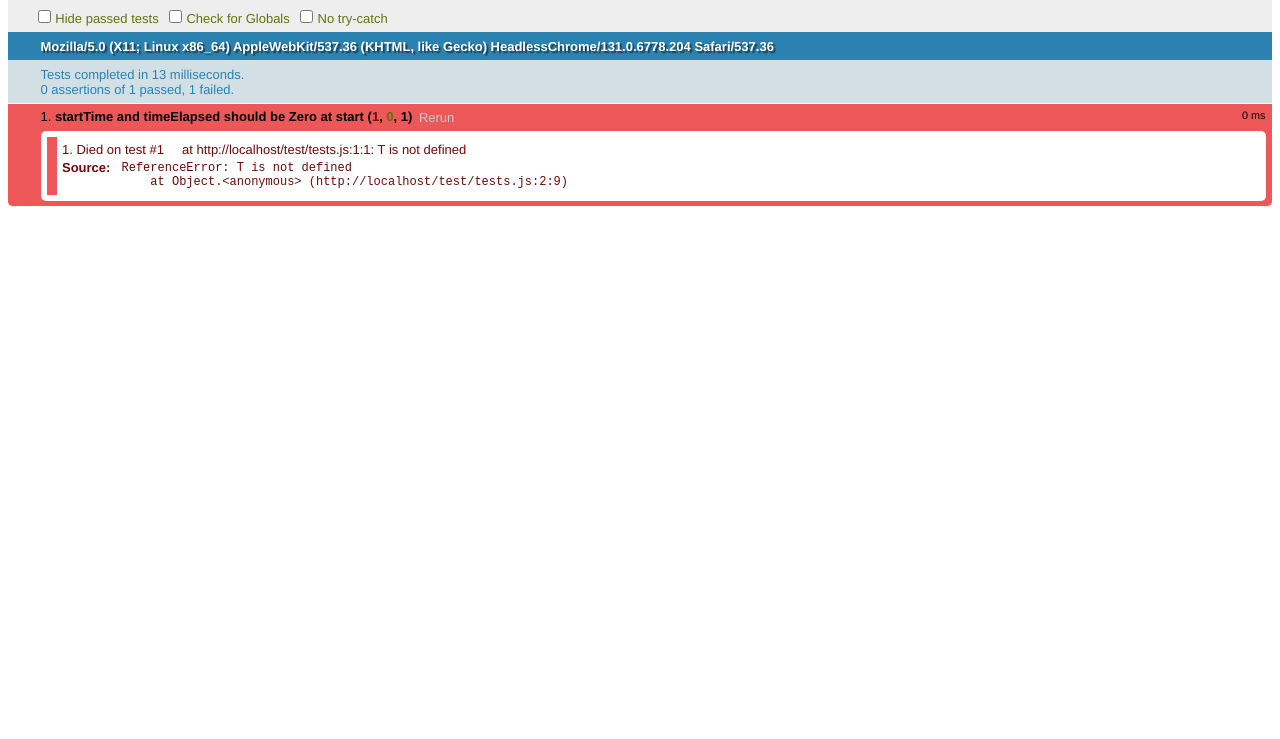
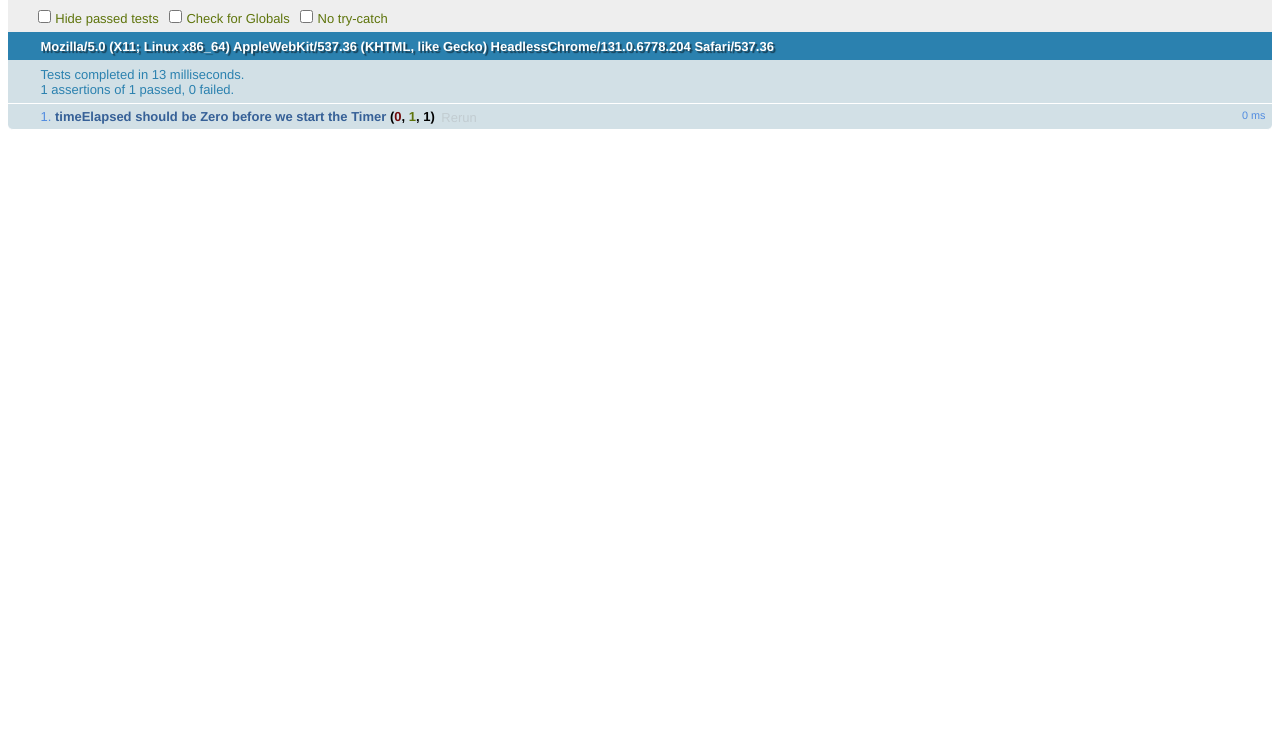
Before and after one commit to dwyl/learn-qunit, a plain HTML site: page test/index.html in a window 1280 px wide. Shown: the part 61-800 px from the top of the page. Drawn offline with Linux system fonts and the light colour scheme.

Commit message:
write *just* enough code to pass your unit test

```diff
--- a/lib/stopwatch.js
+++ b/lib/stopwatch.js
@@ -1,43 +1,12 @@
-/*
-var T = T || (function () { // If T (Timer) is not defined, create module
+var T = (function () { // Create T (Timer) module
+    'use strict';
 
-	var timeElapsed  = 0,
-		timerStarted = 0;
+    var timeElapsed  = 0, // number of miliseconds since timerStarted
+        timerStarted = 0; // timestamp when timer was started
 
-    // Initialize the application
-    var init = function () {
-        console.log("Initialized!");
-    };
-
-    // Initialize the application
-    var startTimer = function (startTime) {
-    	timerStarted = startTime; // argument externally supplied
-        console.log("startTime: "+startTime);
-        return timerStarted;
-    };
-
-    var stopTimer = function (endTime) {
-    	timeElapsed = endTime - timerStarted + timeElapsed;
-    	console.log("timeElapsed: "+timeElapsed +" ms");
-        return timeElapsed;
-    };
-
-    var resetTimer = function () {
-    	timeElapsed = 0;
-		timerStarted = 0;
-		return timeElapsed;
-    };
-
-    // Return the public facing methods for the App
+    // allow external access to private variables & methods by returning them:
     return {
-        init: init,
         timerStarted: timerStarted,
-        startTimer: startTimer,
-        stopTimer: stopTimer,
-        timeElapsed: timeElapsed,
-        resetTimer: resetTimer
+        timeElapsed: timeElapsed
     };
 }());
-
-T.init();
-*/
--- a/test/index.html
+++ b/test/index.html
@@ -2,7 +2,7 @@
 <html>
 <head>
   <meta charset="utf-8">
-  <title>Learn QUnit - Stopwatch Revisited</title>
+  <title>Learn QUnit - Stopwatch</title>
   <link rel="stylesheet" href="../resources/qunit.css">
 </head>
 <body>
--- a/test/tests.js
+++ b/test/tests.js
@@ -1,55 +1,3 @@
-test( "startTime and timeElapsed should be Zero at start", function() {
+test( "timeElapsed should be Zero before we start the Timer", function() {
 	equal( T.timerStarted, 0, true );
-	equal( T.timeElapsed, 0, true );
 });
-/*
-test( "startTimer() starts counting from *NOW* (when instructed)", function() {
-	var startTime = new Date().getTime();
-	equal( T.startTimer(startTime), startTime, true );
-});
-
-test( "stopTimer() stops counting", function() {
-	var startTime   = new Date().getTime(),
-		endTime     = 0,
-		timeElapsed = 0;
-	equal( T.startTimer(startTime), startTime, true );
-	endTime = startTime + 2000; // manually add 1 second
-	timeElapsed = endTime - startTime;
-	equal( T.stopTimer(endTime), timeElapsed, true );
-});
-
-test( "startTimer() should continue counting after stopTimer()", function() {
-	T.resetTimer(); // reset (would prefer to do this in a beforeEach!)
-
-	// part 1 - the first interval
-	var startTime   = new Date().getTime(),
-		endTime     = 0,
-		timeElapsed = 0;
-	equal( T.startTimer(startTime), startTime, true );
-	endTime = startTime + 5000; // manually add 5 seconds
-	// timeElapsed = endTime - startTime;
-	equal( T.stopTimer(endTime), 5000, true );
-	console.log("Pause timer ...")
-
-	// part 2 - start the timer again
-	startTime = new Date().getTime();
-	equal( T.startTimer(startTime), startTime, true );
-	// this time we are "measuring" 7 (seven) seconds
-	endTime = startTime + 7000; // manually add 7 seconds
-	// but when we stopTimer we expect to have counted a total of 12 sec
-	// because we include the 5 sec from first interval and 7 sec from second.
-	// timeElapsed = endTime - startTime + timeElapsed;
-	equal( T.stopTimer(endTime), 12000, true );
-});
-
-test( "resetTimer() should reset to zero ready for a new activity", function() {
-	var startTime   = new Date().getTime(),
-		endTime     = 0,
-		timeElapsed = T.resetTimer();
-	equal( T.startTimer(startTime), startTime, true );
-	endTime = startTime + 2000; // manually add 1 second
-	timeElapsed = endTime - startTime;
-	equal( T.stopTimer(endTime), timeElapsed, true );
-	equal( T.resetTimer(), 0, true );
-});
-*/
```
Also changed, not shown: README.md.
